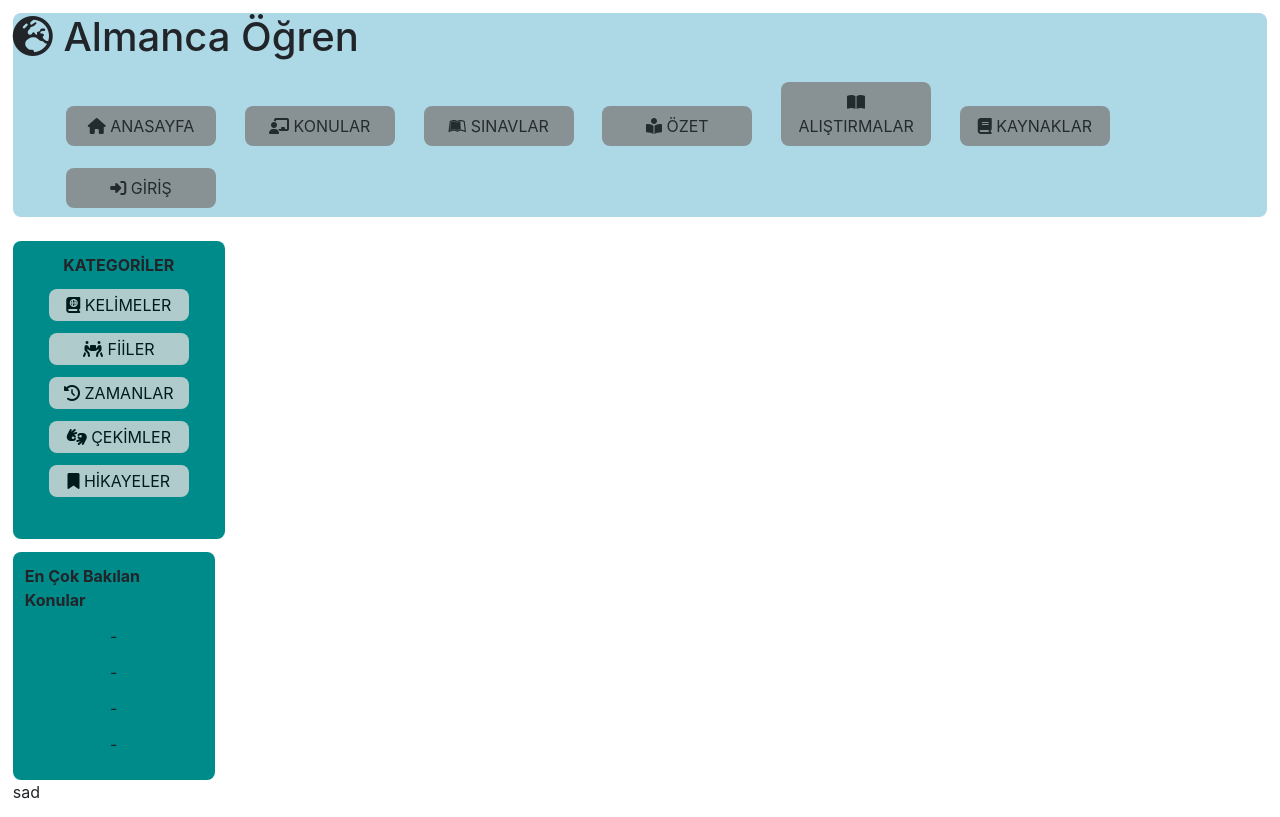
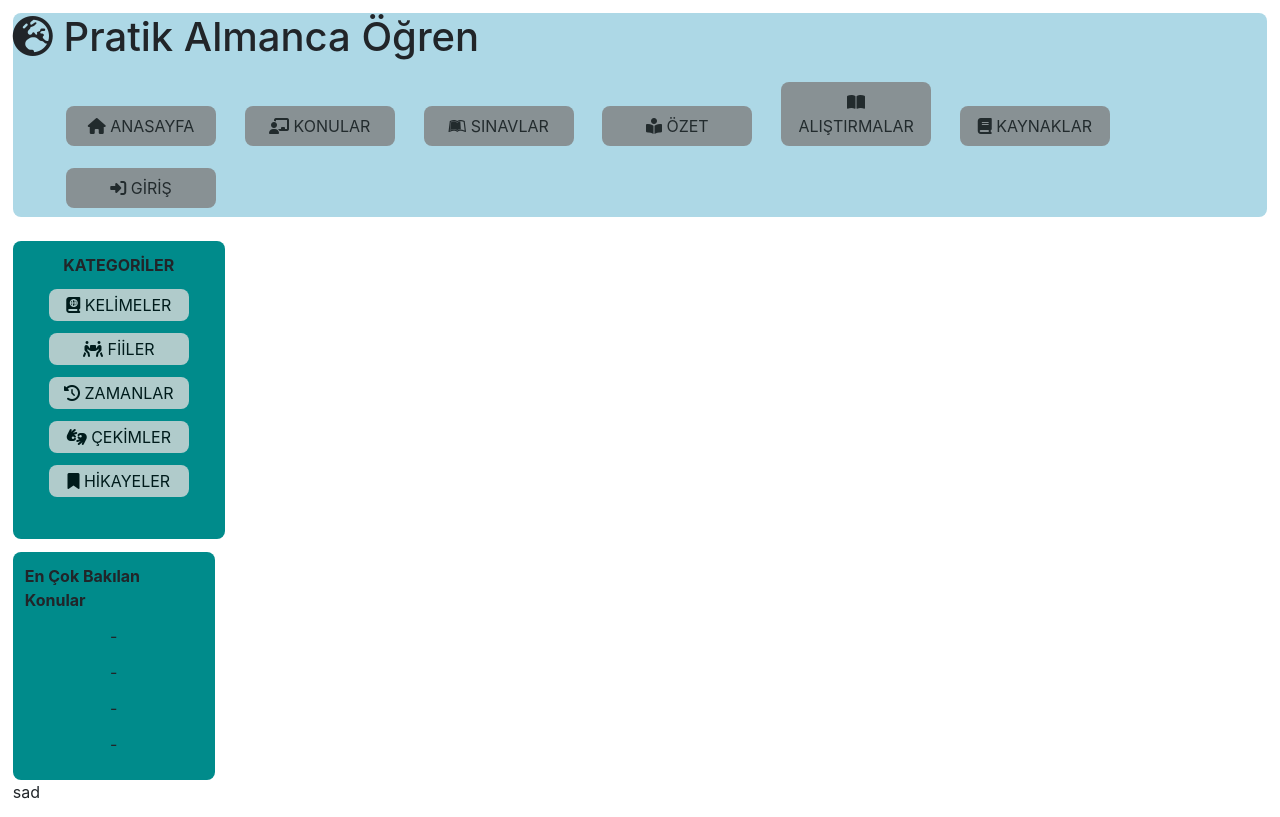
Before and after one commit to fuad8674/fuad8674.github.io, a plain HTML site: page index.html in a window 1280 px wide. Drawn offline with nearby package versions, Linux system fonts and the light colour scheme.

Commit message:
Update index.html

```diff
--- a/index.html
+++ b/index.html
@@ -9,7 +9,7 @@
 </head>
 <body>
 	<header>
-		<h1><i class="fas fa-globe-europe"></i> Almanca Öğren</h1>
+		<h1><i class="fas fa-globe-europe"></i> Pratik Almanca Öğren</h1>
 		<nav>
 			<ul>
 				<li><a href="index.html"><i class="fas fa-home"></i> ANASAYFA</a></li>
```
